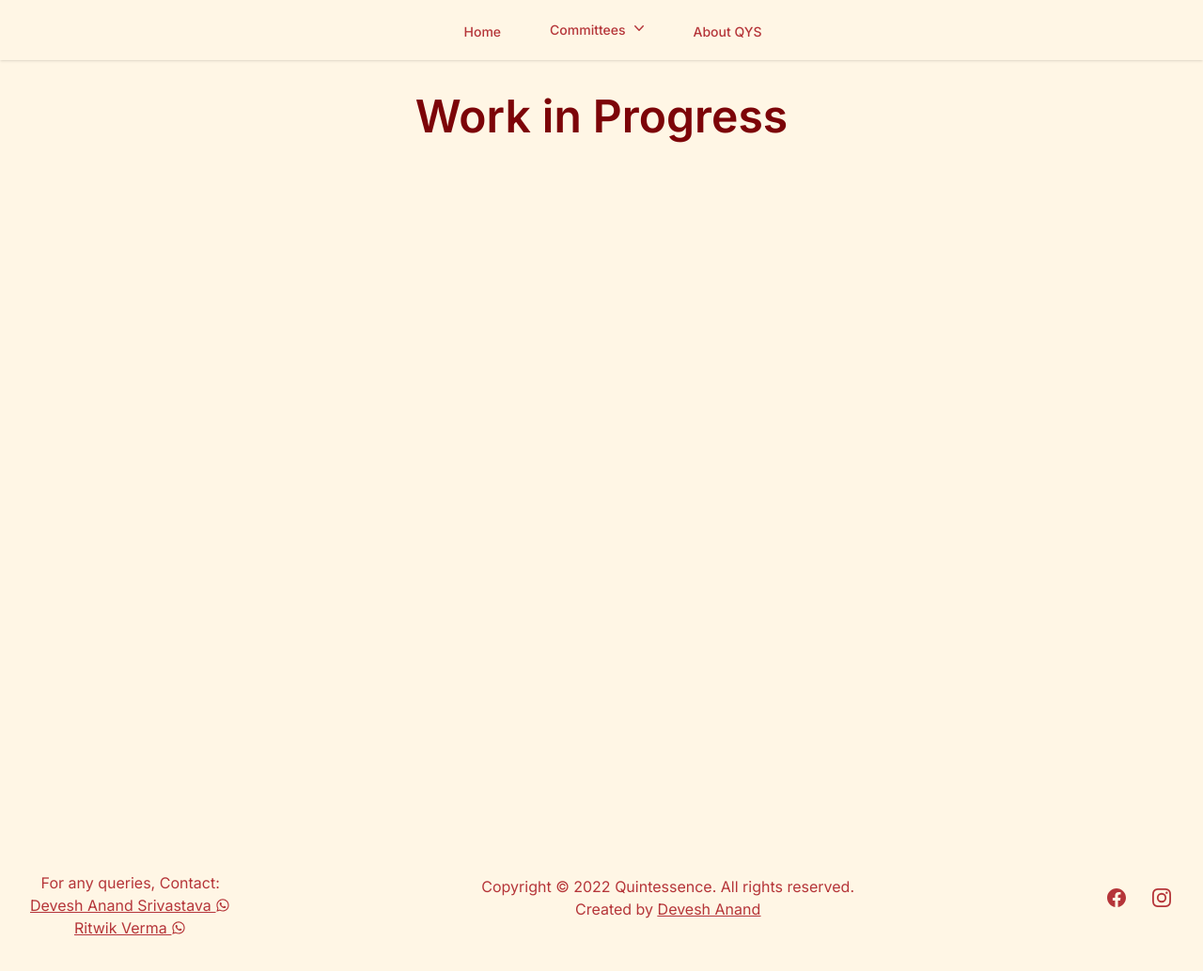
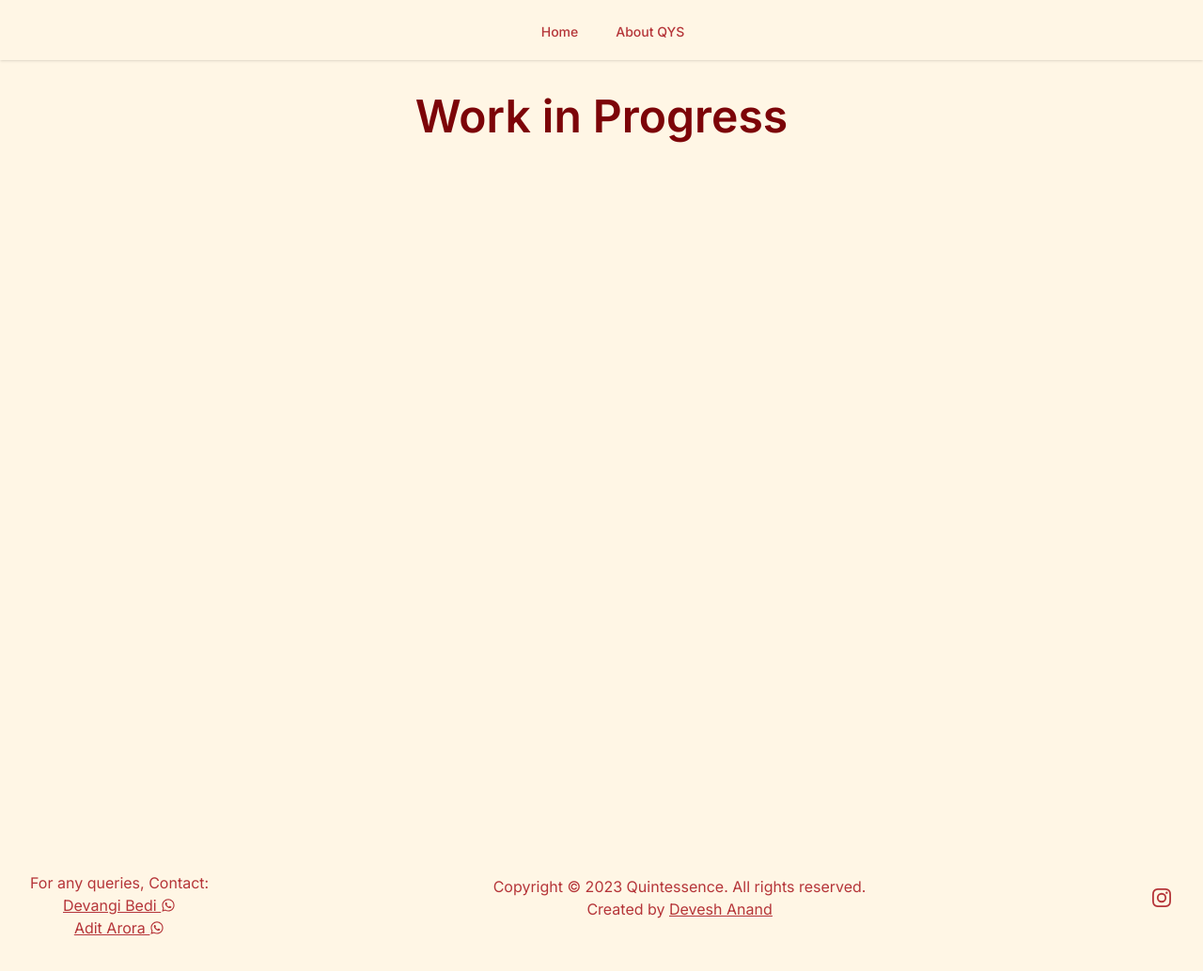
Before and after one commit to devesh-anand/QMUN, a Next.js app: page /team in a window 1280 px wide. Shown: the top 1034 px of the page at 94% size. Built offline with nearby package versions, Linux system fonts and the light colour scheme.

Commit message:
QYS 2023

```diff
--- a/src/components/Footer.jsx
+++ b/src/components/Footer.jsx
@@ -1,22 +1,22 @@
 import { Logo } from '@/components/Logo'
 
 const navigation = [
-  {
-    name: 'Facebook',
-    href: 'https://www.facebook.com/qmunofficial',
-    icon: (props) => (
-      <svg fill="currentColor" viewBox="0 0 24 24" {...props}>
-        <path
-          fillRule="evenodd"
-          d="M22 12c0-5.523-4.477-10-10-10S2 6.477 2 12c0 4.991 3.657 9.128 8.438 9.878v-6.987h-2.54V12h2.54V9.797c0-2.506 1.492-3.89 3.777-3.89 1.094 0 2.238.195 2.238.195v2.46h-1.26c-1.243 0-1.63.771-1.63 1.562V12h2.773l-.443 2.89h-2.33v6.988C18.343 21.128 22 16.991 22 12z"
-          clipRule="evenodd"
-        />
-      </svg>
-    ),
-  },
+  // {
+  //   name: 'Facebook',
+  //   href: 'https://www.facebook.com/qmunofficial',
+  //   icon: (props) => (
+  //     <svg fill="currentColor" viewBox="0 0 24 24" {...props}>
+  //       <path
+  //         fillRule="evenodd"
+  //         d="M22 12c0-5.523-4.477-10-10-10S2 6.477 2 12c0 4.991 3.657 9.128 8.438 9.878v-6.987h-2.54V12h2.54V9.797c0-2.506 1.492-3.89 3.777-3.89 1.094 0 2.238.195 2.238.195v2.46h-1.26c-1.243 0-1.63.771-1.63 1.562V12h2.773l-.443 2.89h-2.33v6.988C18.343 21.128 22 16.991 22 12z"
+  //         clipRule="evenodd"
+  //       />
+  //     </svg>
+  //   ),
+  // },
   {
     name: 'Instagram',
-    href: 'https://www.instagram.com/qys_22/',
+    href: 'https://www.instagram.com/qys__23/',
     icon: (props) => (
       <svg fill="currentColor" viewBox="0 0 24 24" {...props}>
         <path
@@ -50,9 +50,9 @@ export function Footer() {
           <h5 className="underline">
             <a
               className="flex justify-center "
-              href="https://api.whatsapp.com/send?phone=917081994926"
+              href="https://api.whatsapp.com/send?phone=919910068826"
             >
-              Devesh Anand Srivastava&nbsp;
+              Devangi Bedi&nbsp;
               <svg
                 className="mt-1"
                 xmlns="http://www.w3.org/2000/svg"
@@ -71,9 +71,9 @@ export function Footer() {
           <h5 className="flex justify-center underline">
             <a
               className="flex justify-center"
-              href="https://api.whatsapp.com/send?phone=918585946154"
+              href="https://api.whatsapp.com/send?phone=917838089870"
             >
-              Ritwik Verma&nbsp;
+              Adit Arora&nbsp;
               <svg
                 className="mt-1"
                 xmlns="http://www.w3.org/2000/svg"
@@ -92,7 +92,7 @@ export function Footer() {
         </div>
         <div className="mt-8 md:order-1 md:mt-0">
           <p className="text-center text-base text-sec-text">
-            Copyright © 2022 Quintessence. All rights reserved. <br />
+            Copyright © 2023 Quintessence. All rights reserved. <br />
             Created by{' '}
             <span className="cursor-pointer underline">
               <a href="http://deveshanand.com">Devesh Anand</a>
--- a/src/components/Header.jsx
+++ b/src/components/Header.jsx
@@ -13,8 +13,8 @@ export function Header() {
         <div className="order-first -mx-4 flex flex-auto basis-full overflow-x-auto whitespace-nowrap border-b border-blue-600/10 py-4 font-mono text-sm text-pr-text sm:-mx-6 lg:order-none lg:mx-0 lg:basis-auto lg:border-0 lg:py-0">
           <div className="mx-auto flex flex-col items-center gap-4 px-4 md:flex-row">
             <p className="text-lg font-bold">
-              <time dateTime="2022-12-17">17th</time>&nbsp;and&nbsp;
-              <time dateTime="2022-12-18">18th of December, 2022</time>
+              <time dateTime="2023-11-25">25th</time>&nbsp;and&nbsp;
+              <time dateTime="2023-11-26">26th of November, 2023</time>
             </p>
             <DiamondIcon className="hidden h-1.5 w-1.5 overflow-visible fill-current stroke-current md:flex" />
             <a
@@ -42,7 +42,7 @@ export function Header() {
           </div>
         </div>
         <div className="hidden sm:mt-10 sm:flex lg:mt-0 lg:grow lg:basis-0 lg:justify-end">
-          <Button href="https://forms.gle/ddiPQDXygEAQQxhy9">
+          <Button href="https://forms.gle/tA3Ap6H5nubJQS6A6">
             Register Now
           </Button>
         </div>
--- a/src/components/Hero.jsx
+++ b/src/components/Hero.jsx
@@ -31,13 +31,13 @@ export default function Hero() {
             <p>
               Presenting to you,{' '}
               <span className="font-semibold text-sec-text">
-                Quintessence Youth Summit 2022
+                Quintessence Youth Summit 2023
               </span>
               .
             </p>
           </div>
           <Button
-            href="https://forms.gle/ddiPQDXygEAQQxhy9"
+            href="https://forms.gle/tA3Ap6H5nubJQS6A6"
             className="mt-10 w-full sm:hidden"
           >
             Register
@@ -45,13 +45,13 @@ export default function Hero() {
           <div className="flex justify-center">
             <dl className="mt-10 flex flex-col gap-8 sm:mt-16 sm:text-center lg:text-center ">
               {[
-                ['Committees', '3'],
+                ['Committees', '5'],
                 // ['People Attending', '150+'],
                 [
                   'Venue',
                   'Dr. Akhilesh Das Gupta Institute Of Technology & Management, New Delhi',
                 ],
-                ['Registerations extended till', '12th December, 2022'],
+                ['Registerations till', '11th November, 2023'],
                 // ['Location', 'Los Angeles'],
               ].map(([name, value]) => (
                 <div key={name}>
--- a/src/components/Navbar.jsx
+++ b/src/components/Navbar.jsx
@@ -23,7 +23,7 @@ export default function Navbar() {
                   >
                     Home
                   </Link>
-                  <NavDropdown />
+                  {/* <NavDropdown /> */}
                   {/* <Link
                     href="/team"
                     className="inline-flex items-center  border-transparent px-1 pt-1 text-sm font-medium text-sec-text hover:border-gray-300 hover:text-pr-text"
--- a/src/components/Schedule.jsx
+++ b/src/components/Schedule.jsx
@@ -8,7 +8,7 @@ import backgroundImage from '@/images/background.jpg'
 
 const schedule = [
   {
-    date: 'December 17',
+    date: 'November 25',
     dateTime: '2022-12-17',
     summary: '',
     timeSlots: [
@@ -57,7 +57,7 @@ const schedule = [
     ],
   },
   {
-    date: 'December 18',
+    date: 'November 26',
     dateTime: '2022-12-18',
     summary: '',
     timeSlots: [
@@ -230,7 +230,7 @@ export function Schedule() {
       <Container className="relative z-10">
         <div className="mx-auto max-w-2xl lg:mx-0 lg:max-w-4xl lg:pr-24">
           <h2 className="font-display text-4xl font-medium tracking-tighter text-pr-text sm:text-5xl">
-            Here&apos;s the schedule for the two days (17th and 18th December):
+            Here&apos;s the schedule for the two days (25th and 26th November):
           </h2>
           {/* <p className="mt-4 font-display text-2xl tracking-tight text-sec-text">
             Quintessence Youth Summit is a 2-day event.
--- a/src/pages/about.jsx
+++ b/src/pages/about.jsx
@@ -11,14 +11,14 @@ function about() {
       <Header />
       <div className="my-auto py-8 px-8 text-left text-xl font-semibold text-gray-700 md:px-40">
         <h1 className="text-center text-3xl text-pr-text">
-          About Quintessence Youth Summit 2022
+          About Quintessence Youth Summit 2023
         </h1>
         <br />
         <p>
-          After successfully organising our annual flagship event of 2021, QMUN,
-          Quintessence - The Official Debating Society of ADGITM is proud to
+          After successfully organising our annual flagship event of 2022, QYS
+          22, Quintessence - The Official Debating Society of ADGITM is proud to
           announce our flagship event of this year, Quintessence Youth Summit
-          2022. This event will be{' '}
+          2023. This event will be{' '}
           <span className="underline">
             an educational simulation of substantive committees that have been
             conceptualized specially to make sure that issues that are very
@@ -30,9 +30,11 @@ function about() {
         <p>The following committees wil be simulated:</p>
         <br />
         <ul className="ml-16 list-decimal">
+          <li>Lok Sabha</li>
           <li>AIPPM</li>
-          <li>Lok Sabha</li>
           <li>UNGA</li>
+          <li>UNHRC</li>
+          <li>IP</li>
         </ul>
 
         <br />
--- a/src/pages/index.jsx
+++ b/src/pages/index.jsx
@@ -46,21 +46,21 @@ export default function Home() {
         <title>Quintessence Youth Summit</title>
         <meta
           name="description"
-          content="Quintessence Youth Summit Consists of 3 committes: UNGA, Lok Sabha and AIPPM. It is our utmost pleasure to welcome you to the annual flagship event of Quintessence - The Offical debating Society of ADGITM."
+          content="Quintessence Youth Summit Consists of 5 committes: Lok Sabha, AIPPM, UNGA, UNHRC, IP. It is our utmost pleasure to welcome you to the annual flagship event of Quintessence - The Offical debating Society of ADGITM."
         />
 
         <meta property="og:title" content="Quintessence Youth Summit" />
         <meta
           property="og:description"
-          content="Quintessence Youth Summit Consists of 3 committes: UNGA, Lok Sabha and AIPPM. It is our utmost pleasure to welcome you to the annual flagship event of Quintessence - The Offical debating Society of ADGITM."
+          content="Quintessence Youth Summit Consists of 5 committes: Lok Sabha, AIPPM, UNGA, UNHRC, IP. It is our utmost pleasure to welcome you to the annual flagship event of Quintessence - The Offical debating Society of ADGITM."
         />
         <meta property="og:image" content="/og.png" />
       </Head>
       <main className="bg-[#FFF6E5]" ref={myRef}>
         <Navbar />
         <Hero />
-        <Speakers />
-        <Schedule />
+        {/* <Speakers /> */}
+        {/* <Schedule /> */}
         {/* <Sponsors /> */}
         <Footer />
       </main>
```
